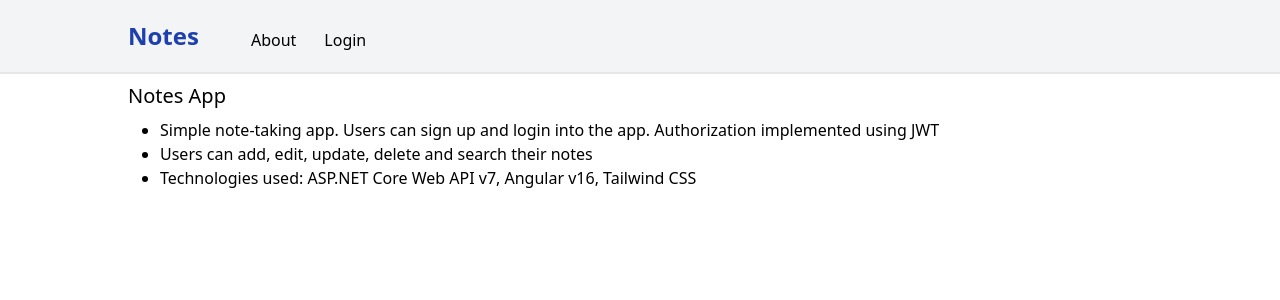
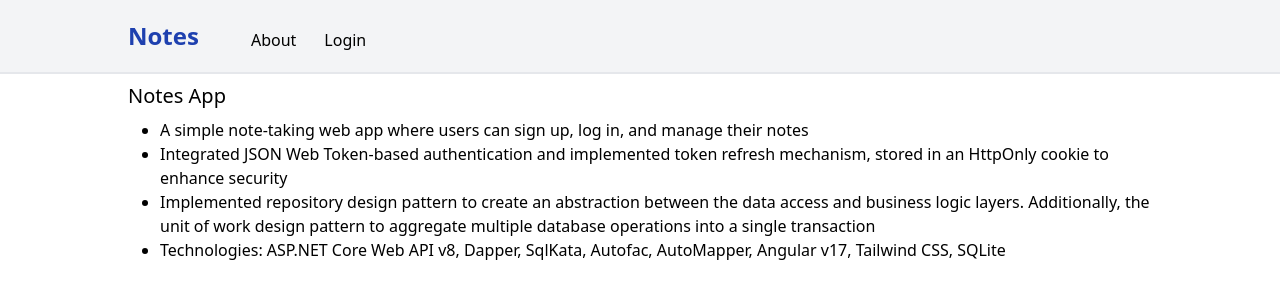
Before and after one commit to mohdsalihem/NotesApp, an Angular app in the folder NotesApp.Client/: page /about in a window 1280 px wide. Shown: the top 300 px of the page. Built offline with nearby package versions, Linux system fonts and the light colour scheme.

Commit message:
about page updated

```diff
--- a/NotesApp.Client/src/app/about/about.component.html
+++ b/NotesApp.Client/src/app/about/about.component.html
@@ -2,12 +2,22 @@
   <h1 class="my-2 text-xl">Notes App</h1>
   <ul class="ml-8 list-disc">
     <li>
-      Simple note-taking app. Users can sign up and login into the app.
-      Authorization implemented using JWT
+      A simple note-taking web app where users can sign up, log in, and manage
+      their notes
     </li>
-    <li>Users can add, edit, update, delete and search their notes</li>
     <li>
-      Technologies used: ASP.NET Core Web API v7, Angular v16, Tailwind CSS
+      Integrated JSON Web Token-based authentication and implemented token
+      refresh mechanism, stored in an HttpOnly cookie to enhance security
+    </li>
+    <li>
+      Implemented repository design pattern to create an abstraction between the
+      data access and business logic layers. Additionally, the unit of work
+      design pattern to aggregate multiple database operations into a single
+      transaction
+    </li>
+    <li>
+      Technologies: ASP.NET Core Web API v8, Dapper, SqlKata, Autofac,
+      AutoMapper, Angular v17, Tailwind CSS, SQLite
     </li>
   </ul>
 </section>
```
